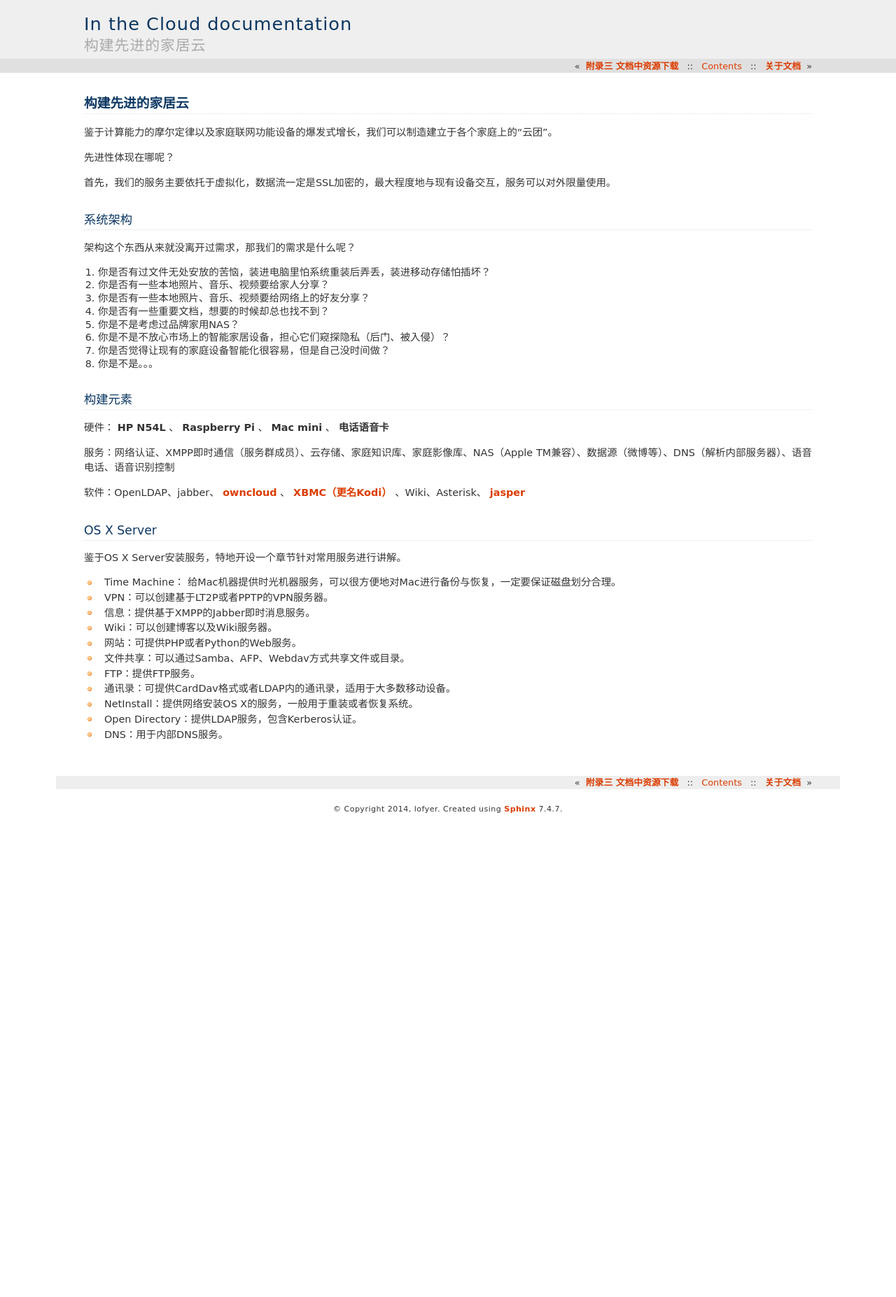
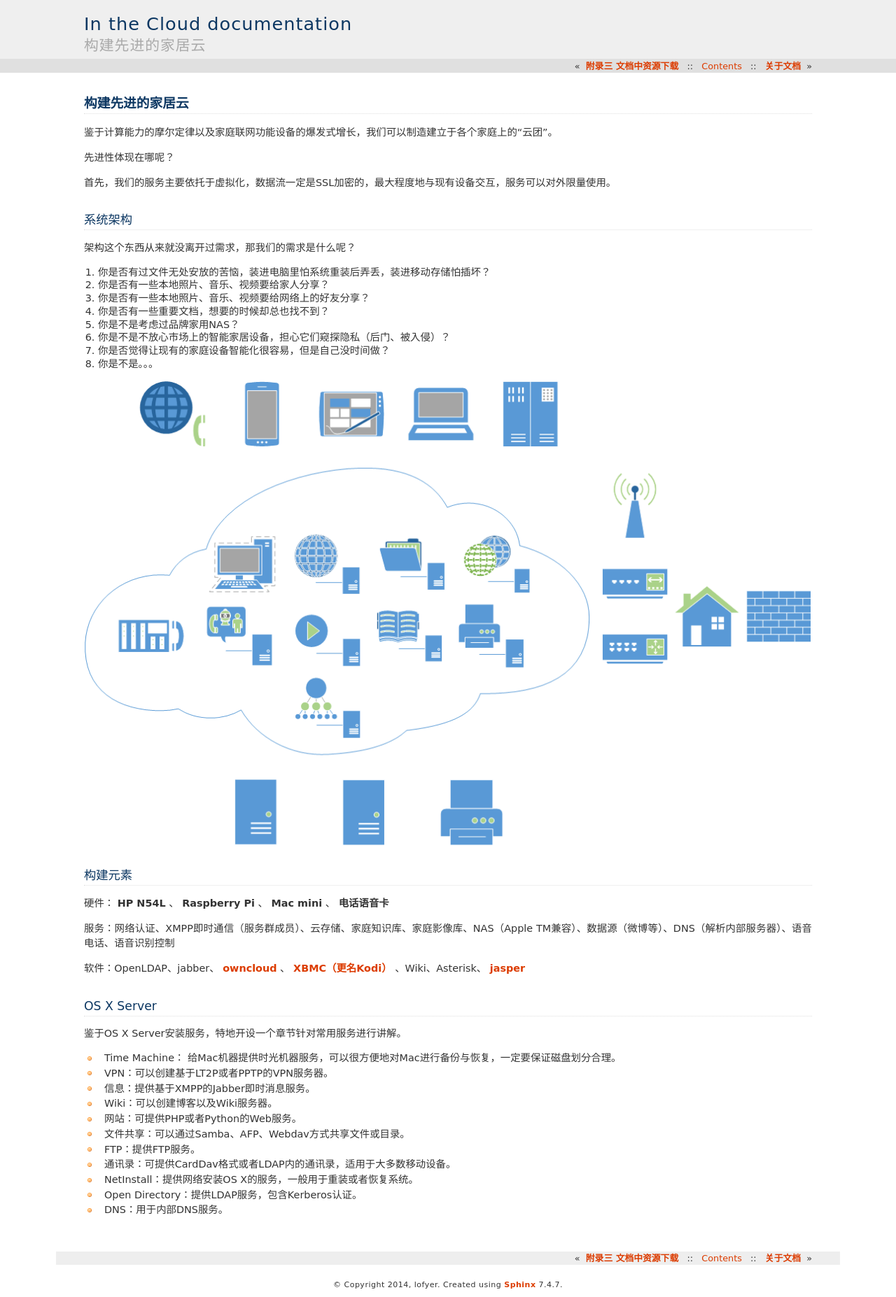
Before and after one commit to lofyer/InTheCloud, a Sphinx documentation site: the page built from source/posts/exp.rst, in a window 1280 px wide. Shown: the whole page at 70% size. Built offline with Sphinx 7.4.7, drawn with Linux system fonts in a browser that asks for light colours; formulas are drawn with MathJax 3; before the commit the page ends 1174 px from its top, so only the background shows below that.

Commit message:
添加架构图

```diff
--- a/source/posts/exp.rst
+++ b/source/posts/exp.rst
@@ -28,6 +28,9 @@
 7. 你是否觉得让现有的家庭设备智能化很容易，但是自己没时间做？
 
 8. 你是不是。。。
+
+.. image:: ../images/exp-01.png
+    :align: center
 
 构建元素
 --------
```
Also changed, not shown: source/images/exp-01.png (added).
